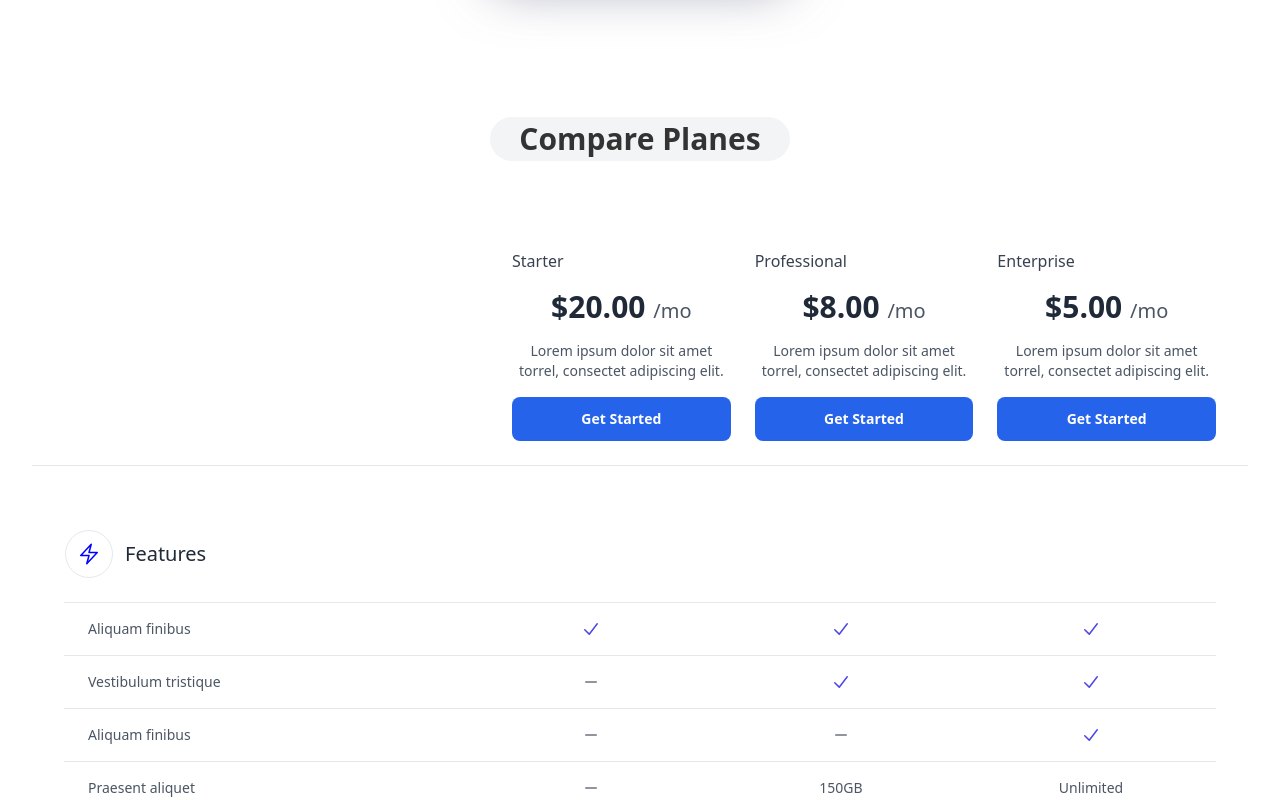
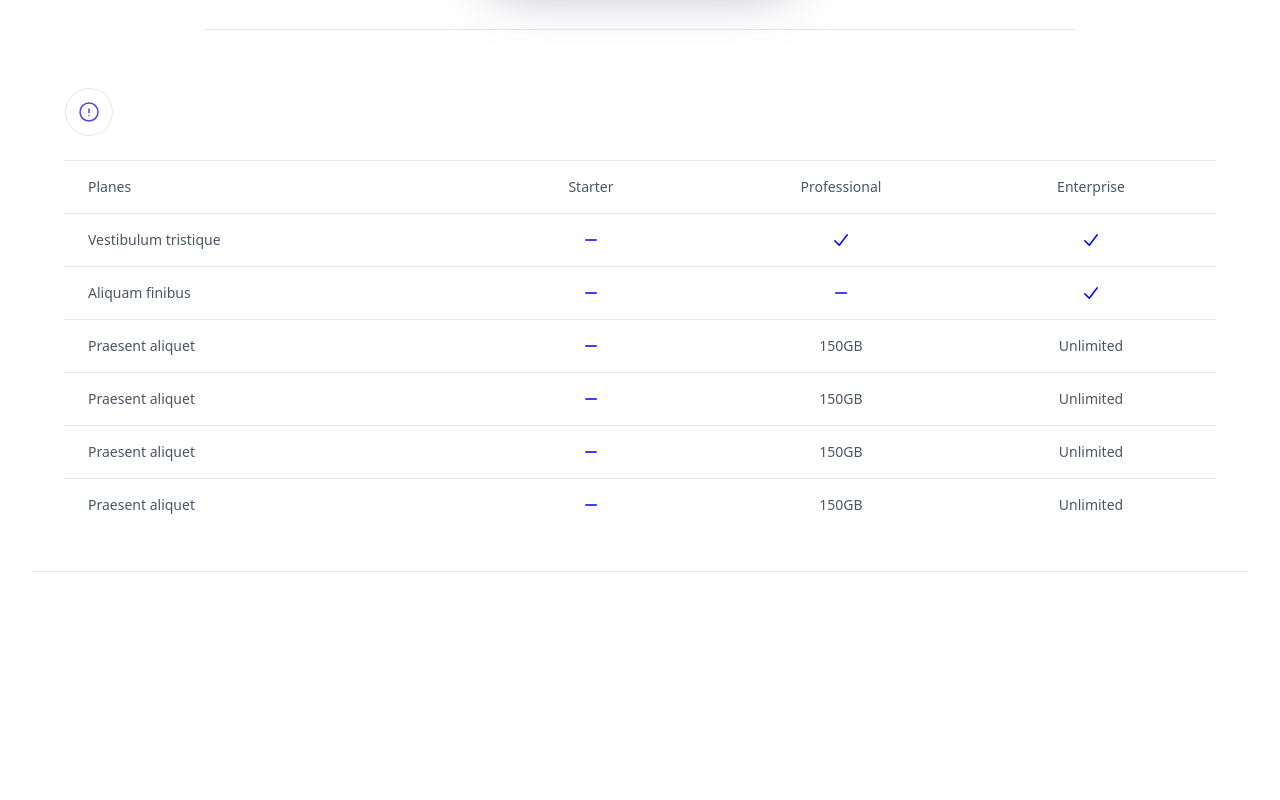
Before and after one commit to romansalom/proyectoMati, a React (Vite) app in the folder vite-project/: page / in a window 1280 px wide. Shown: the part 1900-2700 px from the top of the page. After the commit the page ends 2504 px from the top, so only its background shows below. Built offline with nearby package versions, Linux system fonts and the light colour scheme.

Commit message:
modificado

```diff
--- a/vite-project/src/Components/pircingPrecioCards.jsx
+++ b/vite-project/src/Components/pircingPrecioCards.jsx
@@ -332,6 +332,7 @@ export const PrincingPriceCrds = () => {
         </div>
       </div>
       <br></br>
+      <hr className="mt-10" />
     </div>
   );
 };
--- a/vite-project/src/Components/pircingPreciosDetail.jsx
+++ b/vite-project/src/Components/pircingPreciosDetail.jsx
@@ -4,7 +4,7 @@ export const PrincingPriceDetail = () => {
   const checkIcon = (
     <svg
       className="w-5 h-5 mx-auto text-indigo-600"
-      fill="currentColor"
+      fill="blue"
       viewBox="0 0 20 20"
     >
       <path d="M16.704 4.153a.75.75 0 01.143 1.052l-8 10.5a.75.75 0 01-1.127.075l-4.5-4.5a.75.75 0 011.06-1.06l3.894 3.893 7.48-9.817a.75.75 0 011.05-.143z" />
@@ -13,7 +13,7 @@ export const PrincingPriceDetail = () => {
   const minusIcon = (
     <svg
       className="w-5 h-5 mx-auto text-gray-500"
-      fill="currentColor"
+      fill="blue"
       viewBox="0 0 20 20"
     >
       <path d="M4 10a.75.75 0 01.75-.75h10.5a.75.75 0 010 1.5H4.75A.75.75 0 014 10z" />
@@ -40,29 +40,29 @@ export const PrincingPriceDetail = () => {
 
   const tables = [
     {
-      label: 'Features',
+      label: '',
       label_icon: (
         <svg
           xmlns="http://www.w3.org/2000/svg"
           fill="none"
           viewBox="0 0 24 24"
           strokeWidth={1.5}
-          stroke="blue"
+          stroke="currentColor"
           className="w-6 h-6"
         >
           <path
             strokeLinecap="round"
             strokeLinejoin="round"
-            d="M3.75 13.5l10.5-11.25L12 10.5h8.25L9.75 21.75 12 13.5H3.75z"
+            d="M12 9v3.75m9-.75a9 9 0 11-18 0 9 9 0 0118 0zm-9 3.75h.008v.008H12v-.008z"
           />
         </svg>
       ),
       items: [
         {
-          name: 'Aliquam finibus',
-          starter: checkIcon,
-          professional: checkIcon,
-          enterprise: checkIcon,
+          name: 'Planes',
+          starter: 'Starter',
+          professional: 'Professional',
+          enterprise: 'Enterprise',
         },
         {
           name: 'Vestibulum tristique',
@@ -104,72 +104,11 @@ export const PrincingPriceDetail = () => {
     },
   ];
 
-  const [selectedPlan, setSelectedPlan] = useState(plans[0].name);
-
   return (
-    <section className="py-14 text-gray-600">
+    <section className="text-gray-600">
       <div className="">
-        <div className="flex justify-center items-center mx-auto mt-8 bg-gray-100 rounded-full max-w-[300px] p-1">
-          <h2 className="text-3xl text-[#333] font-bold">Compare Planes</h2>
-        </div>
-        <div className="mt-16">
-          <div className="sticky top-0 py-6 border-b bg-white">
-            <div className="max-w-screen-xl mx-auto">
-              <ul className="ml-auto flex gap-x-6 px-4 md:px-8 lg:max-w-3xl">
-                {plans.map((item, idx) => (
-                  <li
-                    key={idx}
-                    className={`space-y-4 w-full ${
-                      item.name != selectedPlan ? 'hidden lg:block' : ''
-                    }`}
-                  >
-                    <div className="flex items-center justify-between">
-                      <span className="text-gray-700 font-medium">
-                        {item.name}
-                      </span>
-                      <div className="relative lg:hidden">
-                        <svg
-                          className="w-5 h-5 text-gray-500 absolute right-0 inset-y-0 my-auto"
-                          xmlns="http://www.w3.org/2000/svg"
-                          viewBox="0 0 20 20"
-                          fill="currentColor"
-                        >
-                          <path
-                            fillRule="evenodd"
-                            d="M10 3a.75.75 0 01.55.24l3.25 3.5a.75.75 0 11-1.1 1.02L10 4.852 7.3 7.76a.75.75 0 01-1.1-1.02l3.25-3.5A.75.75 0 0110 3zm-3.76 9.2a.75.75 0 011.06.04l2.7 2.908 2.7-2.908a.75.75 0 111.1 1.02l-3.25 3.5a.75.75 0 01-1.1 0l-3.25-3.5a.75.75 0 01.04-1.06z"
-                            clipRule="evenodd"
-                          />
-                        </svg>
-                        <select
-                          value="Cambiar plan"
-                          className="bg-transparent appearance-none outline-none px-8 cursor-pointer"
-                          onChange={(e) => setSelectedPlan(e.target.value)}
-                        >
-                          <option disabled selected>
-                            Cambiar plan{' '}
-                          </option>
-                          {plans.map((option, idx) => (
-                            <option key={idx}>{option.name}</option>
-                          ))}
-                        </select>
-                      </div>
-                    </div>
-                    <div className="text-gray-800 text-3xl font-semibold">
-                      ${item.price}{' '}
-                      <span className="text-xl text-gray-600 font-normal">
-                        /mo
-                      </span>
-                    </div>
-                    <p className="text-sm">{item.desc}</p>
-                    <button className="px-3 py-3 rounded-lg w-full font-semibold text-sm duration-150 text-white bg-blue-600 hover:bg-blue-500 active:bg-indigo-700">
-                      Get Started
-                    </button>
-                  </li>
-                ))}
-              </ul>
-            </div>
-          </div>
-          <div className="max-w-screen-xl mx-auto mt-10 space-y-4 px-4 overflow-auto md:overflow-visible md:px-8">
+        <div>
+          <div className="max-w-screen-xl mx-auto space-y-4 px-4 overflow-auto md:overflow-visible md:px-8">
             {tables.map((table, idx) => (
               <table key={idx} className="w-full table-auto text-sm text-left">
                 <thead className="text-gray-600 font-medium border-b">
@@ -188,32 +127,27 @@ export const PrincingPriceDetail = () => {
                 </thead>
                 <tbody className="text-gray-600 divide-y">
                   {table.items.map((item, idx) => (
-                    <>
                     <tr key={idx}>
                       <td className="px-6 py-4 whitespace-nowrap">
                         {item.name}
                       </td>
-                        {/* For large devices */}
-                        <td className="text-center w-[250px] px-6 py-4 whitespace-nowrap hidden lg:table-cell">
+                      {/* Renderizado de los valores de los tres planes */}
+                      <td className="text-center w-[250px] px-6 py-4 whitespace-nowrap">
                         {item.starter}
                       </td>
-                        <td className="text-center w-[250px] px-6 py-4 whitespace-nowrap hidden lg:table-cell">
+                      <td className="text-center w-[250px] px-6 py-4 whitespace-nowrap">
                         {item.professional}
                       </td>
-                        <td className="text-center w-[250px] px-6 py-4 whitespace-nowrap hidden lg:table-cell">
+                      <td className="text-center w-[250px] px-6 py-4 whitespace-nowrap">
                         {item.enterprise}
                       </td>
-                        {/* For small devices */}
-                        <td className="text-center w-[250px] px-6 py-4 whitespace-nowrap lg:hidden">
-                          {item[selectedPlan.toLowerCase()]}
-                        </td>
                     </tr>
-                    </>
                   ))}
                 </tbody>
               </table>
             ))}
           </div>
+          {/* Eliminamos el selector de planes */}
         </div>
       </div>
     </section>
```
Lines whose indentation alone changed are shown as unchanged.
